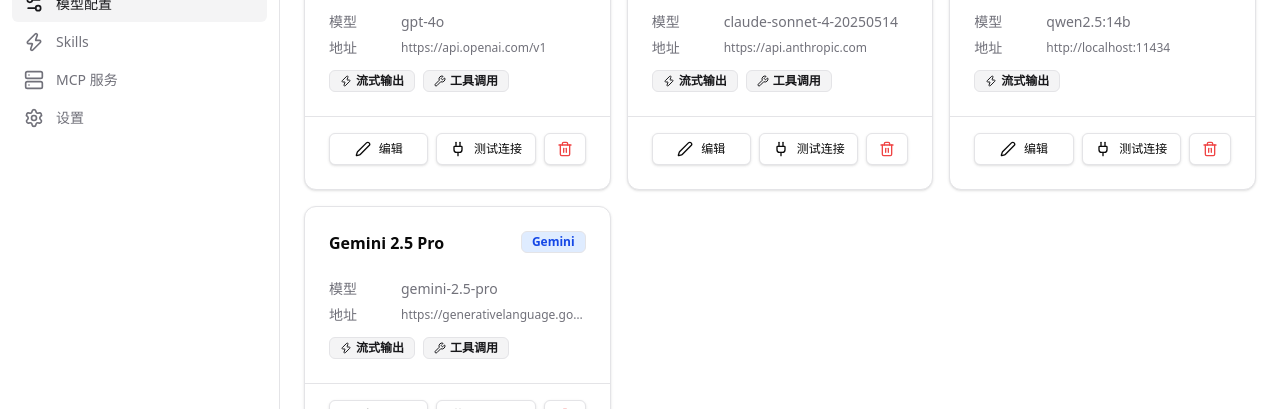
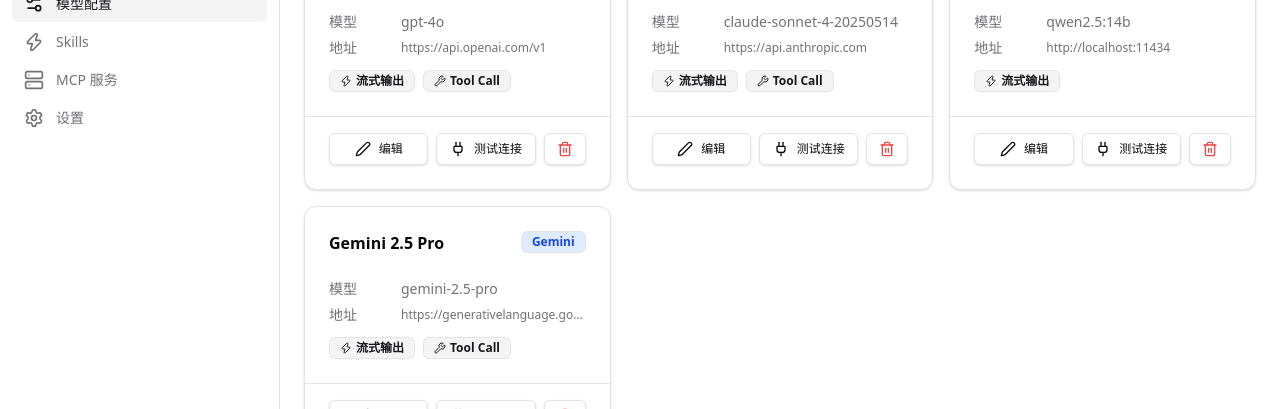
Before and after one commit to kuaileqiewuyou/Agent_live2d, a React (Vite) app: page /model-config in a window 1280 px wide. Shown: the part 154-563 px from the top of the page. Built offline with nearby package versions, Linux system fonts and the light colour scheme.

Commit message:
ui+test: keep Tool Call terminology in model config (#11)

```diff
--- a/src/features/model-config/ModelConfigCard.tsx
+++ b/src/features/model-config/ModelConfigCard.tsx
@@ -106,7 +106,7 @@
           {config.toolCallSupported && (
             <Badge variant="secondary" className="gap-1 text-xs">
               <Wrench className="h-3 w-3" />
-              工具调用
+              Tool Call
             </Badge>
           )}
         </div>
--- a/src/features/model-config/ModelConfigDialog.tsx
+++ b/src/features/model-config/ModelConfigDialog.tsx
@@ -251,7 +251,7 @@
             {/* 支持工具调用 */}
             <div className="flex items-center justify-between">
               <Label htmlFor="toolCallSupported" className="cursor-pointer">
-                支持工具调用
+                Enable Tool Call
               </Label>
               <Controller
                 name="toolCallSupported"
```
Also changed, not shown: 1 other file (tests, documents, lock files or other folders).
